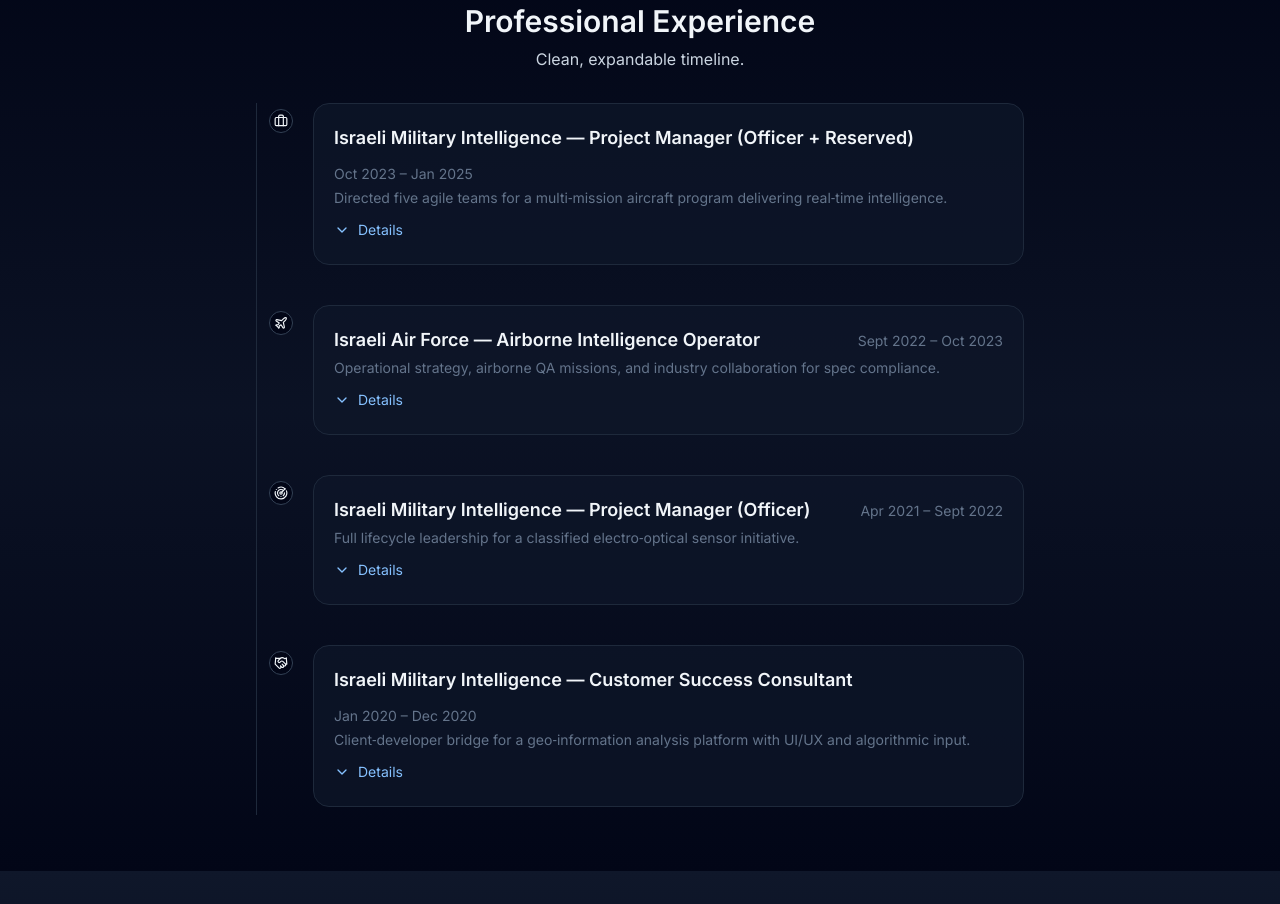
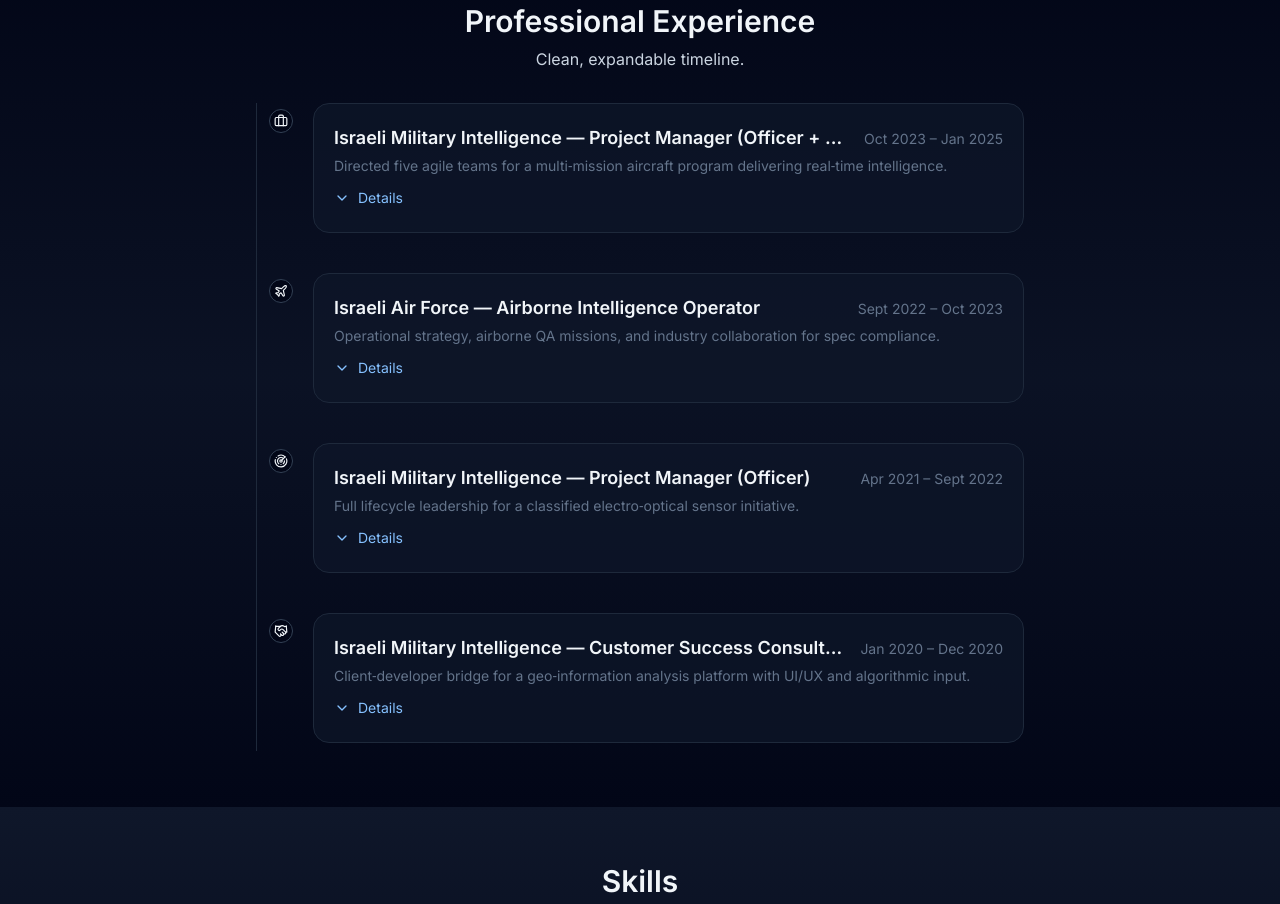
Before and after one commit to liavyanko/cv, a website: page index.html in a window 1280 px wide. Shown: the part 1537-2441 px from the top of the page. Drawn offline with nearby package versions, Linux system fonts and the light colour scheme; files that its build step writes are made by us from their sources.

Commit message:
Update index.html

```diff
--- a/index.html
+++ b/index.html
@@ -214,10 +214,10 @@
             <li class="group relative pl-8 pb-10">
               <span class="absolute -left-3 top-1.5 h-6 w-6 rounded-full bg-white dark:bg-slate-950 border border-slate-300 dark:border-slate-700 grid place-content-center"><i data-lucide="briefcase" class="h-3.5 w-3.5"></i></span>
               <div class="rounded-2xl border border-slate-200 dark:border-slate-800 bg-white/70 dark:bg-slate-900/70 p-5 hover:shadow transition">
-                <div class="flex flex-wrap items-baseline justify-between gap-3">
-                  <h4 class="text-lg font-semibold">Israeli Military Intelligence — Project Manager (Officer + Reserved)</h4>
-                  <span class="text-sm text-slate-500">Oct 2023 – Jan 2025</span>
-                </div>
+              <div class="flex items-baseline justify-between gap-3 flex-nowrap">  <!-- היה flex-wrap -->
+                <h4 class="text-lg font-semibold flex-1 min-w-0 truncate">Israeli Military Intelligence — Project Manager (Officer + Reserved)</h4>
+                <span class="text-sm text-slate-500 shrink-0">Oct 2023 – Jan 2025</span>
+              </div>
                 <p class="text-sm mt-1 text-slate-500">Directed five agile teams for a multi‑mission aircraft program delivering real‑time intelligence.</p>
                 <button class="mt-3 inline-flex items-center gap-2 text-sm text-brand-700 dark:text-brand-300 hover:underline toggle-details" aria-expanded="false" aria-controls="role-1">
                   <i data-lucide="chevron-down" class="h-4 w-4"></i> Details
@@ -234,10 +234,10 @@
             <li class="group relative pl-8 pb-10">
               <span class="absolute -left-3 top-1.5 h-6 w-6 rounded-full bg-white dark:bg-slate-950 border border-slate-300 dark:border-slate-700 grid place-content-center"><i data-lucide="plane" class="h-3.5 w-3.5"></i></span>
               <div class="rounded-2xl border border-slate-200 dark:border-slate-800 bg-white/70 dark:bg-slate-900/70 p-5 hover:shadow transition">
-                <div class="flex flex-wrap items-baseline justify-between gap-3">
-                  <h4 class="text-lg font-semibold">Israeli Air Force — Airborne Intelligence Operator</h4>
-                  <span class="text-sm text-slate-500">Sept 2022 – Oct 2023</span>
-                </div>
+              <div class="flex items-baseline justify-between gap-3 flex-nowrap">
+                <h4 class="text-lg font-semibold flex-1 min-w-0 truncate">Israeli Air Force — Airborne Intelligence Operator</h4>
+                <span class="text-sm text-slate-500 shrink-0">Sept 2022 – Oct 2023</span>
+              </div>
                 <p class="text-sm mt-1 text-slate-500">Operational strategy, airborne QA missions, and industry collaboration for spec compliance.</p>
                 <button class="mt-3 inline-flex items-center gap-2 text-sm text-brand-700 dark:text-brand-300 hover:underline toggle-details" aria-expanded="false" aria-controls="role-2">
                   <i data-lucide="chevron-down" class="h-4 w-4"></i> Details
@@ -253,10 +253,10 @@
             <li class="group relative pl-8 pb-10">
               <span class="absolute -left-3 top-1.5 h-6 w-6 rounded-full bg-white dark:bg-slate-950 border border-slate-300 dark:border-slate-700 grid place-content-center"><i data-lucide="radar" class="h-3.5 w-3.5"></i></span>
               <div class="rounded-2xl border border-slate-200 dark:border-slate-800 bg-white/70 dark:bg-slate-900/70 p-5 hover:shadow transition">
-                <div class="flex flex-wrap items-baseline justify-between gap-3">
-                  <h4 class="text-lg font-semibold">Israeli Military Intelligence — Project Manager (Officer)</h4>
-                  <span class="text-sm text-slate-500">Apr 2021 – Sept 2022</span>
-                </div>
+              <div class="flex items-baseline justify-between gap-3 flex-nowrap">
+                <h4 class="text-lg font-semibold flex-1 min-w-0 truncate">Israeli Military Intelligence — Project Manager (Officer)</h4>
+                <span class="text-sm text-slate-500 shrink-0">Apr 2021 – Sept 2022</span>
+              </div>
                 <p class="text-sm mt-1 text-slate-500">Full lifecycle leadership for a classified electro‑optical sensor initiative.</p>
                 <button class="mt-3 inline-flex items-center gap-2 text-sm text-brand-700 dark:text-brand-300 hover:underline toggle-details" aria-expanded="false" aria-controls="role-3">
                   <i data-lucide="chevron-down" class="h-4 w-4"></i> Details
@@ -272,10 +272,10 @@
             <li class="group relative pl-8 pb-2">
               <span class="absolute -left-3 top-1.5 h-6 w-6 rounded-full bg-white dark:bg-slate-950 border border-slate-300 dark:border-slate-700 grid place-content-center"><i data-lucide="handshake" class="h-3.5 w-3.5"></i></span>
               <div class="rounded-2xl border border-slate-200 dark:border-slate-800 bg-white/70 dark:bg-slate-900/70 p-5 hover:shadow transition">
-                <div class="flex flex-wrap items-baseline justify-between gap-3">
-                  <h4 class="text-lg font-semibold">Israeli Military Intelligence — Customer Success Consultant</h4>
-                  <span class="text-sm text-slate-500">Jan 2020 – Dec 2020</span>
-                </div>
+              <div class="flex items-baseline justify-between gap-3 flex-nowrap">
+                <h4 class="text-lg font-semibold flex-1 min-w-0 truncate">Israeli Military Intelligence — Customer Success Consultant</h4>
+                <span class="text-sm text-slate-500 shrink-0">Jan 2020 – Dec 2020</span>
+              </div>
                 <p class="text-sm mt-1 text-slate-500">Client‑developer bridge for a geo‑information analysis platform with UI/UX and algorithmic input.</p>
                 <button class="mt-3 inline-flex items-center gap-2 text-sm text-brand-700 dark:text-brand-300 hover:underline toggle-details" aria-expanded="false" aria-controls="role-4">
                   <i data-lucide="chevron-down" class="h-4 w-4"></i> Details
```
